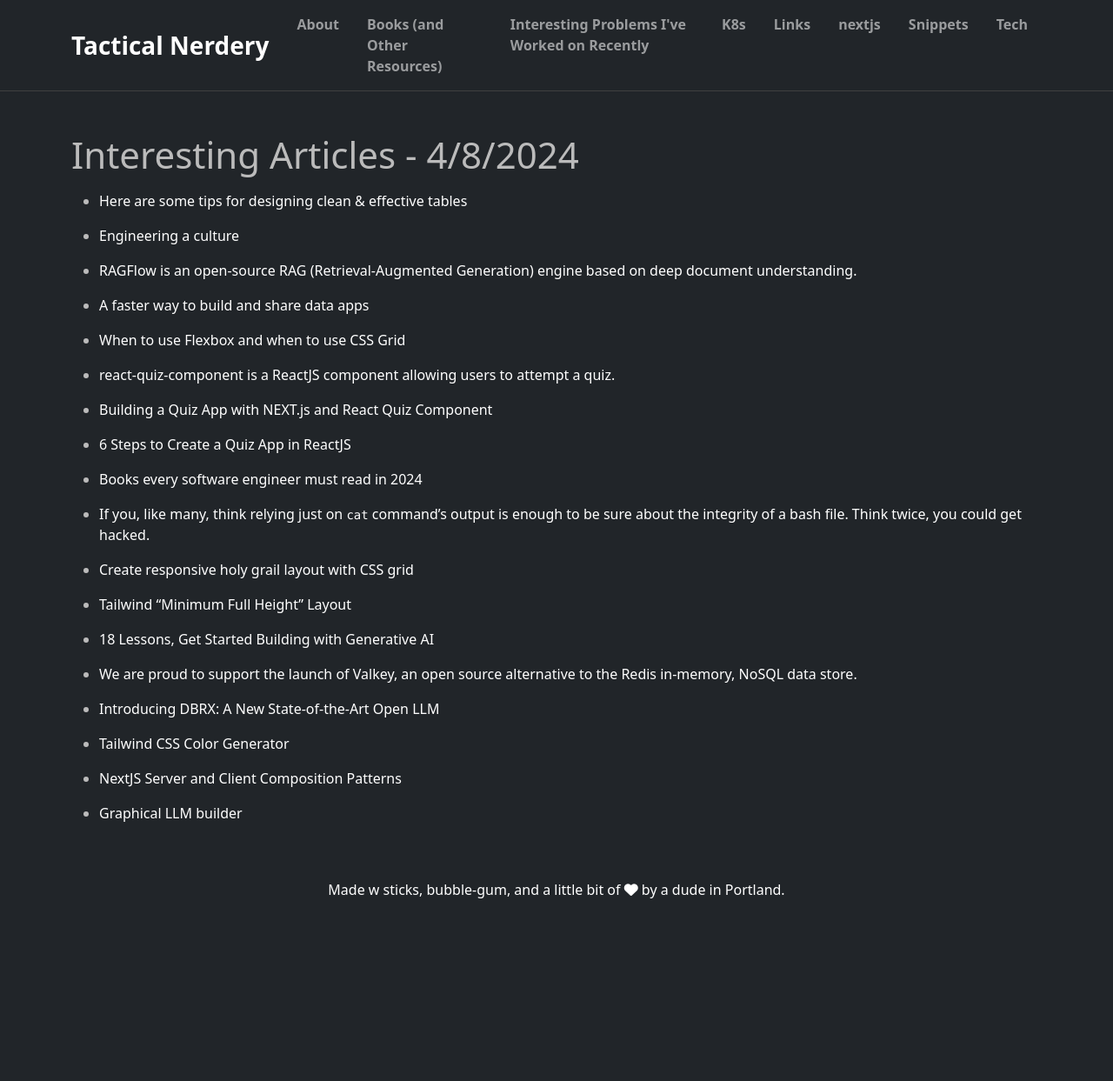
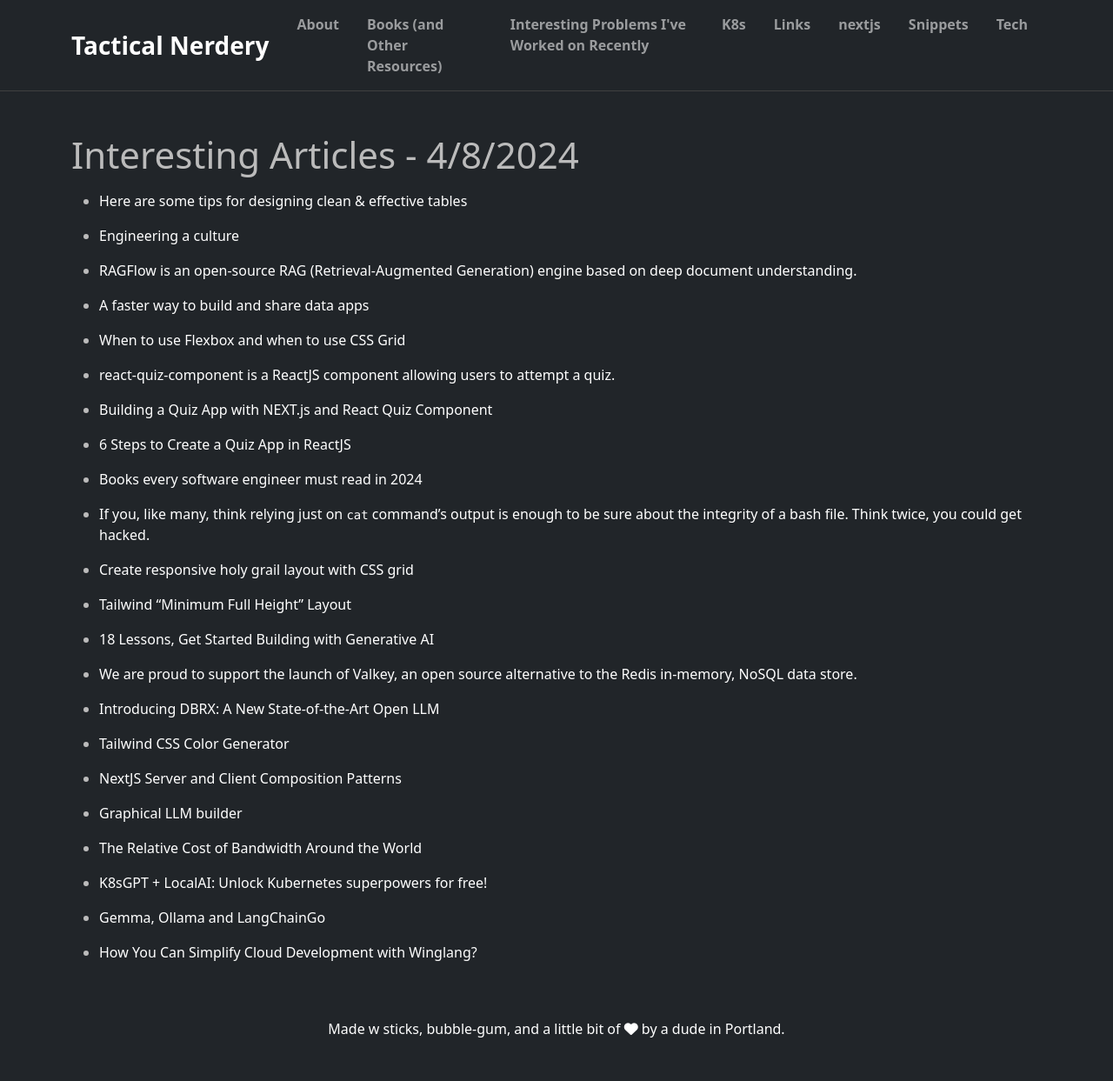
Before and after one commit to rayterrill/tacticalnerdery.com.old, a Jekyll site: the page built from _posts/2024-4-8-interesting-articles.md, in a window 1280 px wide. Shown: the whole page at 87% size. Built offline with Jekyll 4.4.1, drawn with Linux system fonts in a browser that asks for light colours; nearby versions of some CDN libraries; before the commit the page ends 1083 px from its top, so only the background shows below that.

Commit message:
Update 2024-4-8-interesting-articles.md

```diff
--- a/_posts/2024-4-8-interesting-articles.md
+++ b/_posts/2024-4-8-interesting-articles.md
@@ -39,3 +39,11 @@ categories: tech
 * [NextJS Server and Client Composition Patterns](https://nextjs.org/docs/app/building-your-application/rendering/composition-patterns)
 
 * [Graphical LLM builder](https://github.com/logspace-ai/langflow)
+
+* [The Relative Cost of Bandwidth Around the World](https://blog.cloudflare.com/the-relative-cost-of-bandwidth-around-the-world)
+
+* [K8sGPT + LocalAI: Unlock Kubernetes superpowers for free!](https://itnext.io/k8sgpt-localai-unlock-kubernetes-superpowers-for-free-584790de9b65)
+
+* [Gemma, Ollama and LangChainGo](https://eli.thegreenplace.net/2024/gemma-ollama-and-langchaingo/)
+
+* [How You Can Simplify Cloud Development with Winglang?](https://blog.dailydoseofds.com/p/how-you-can-simplify-cloud-development)
```
